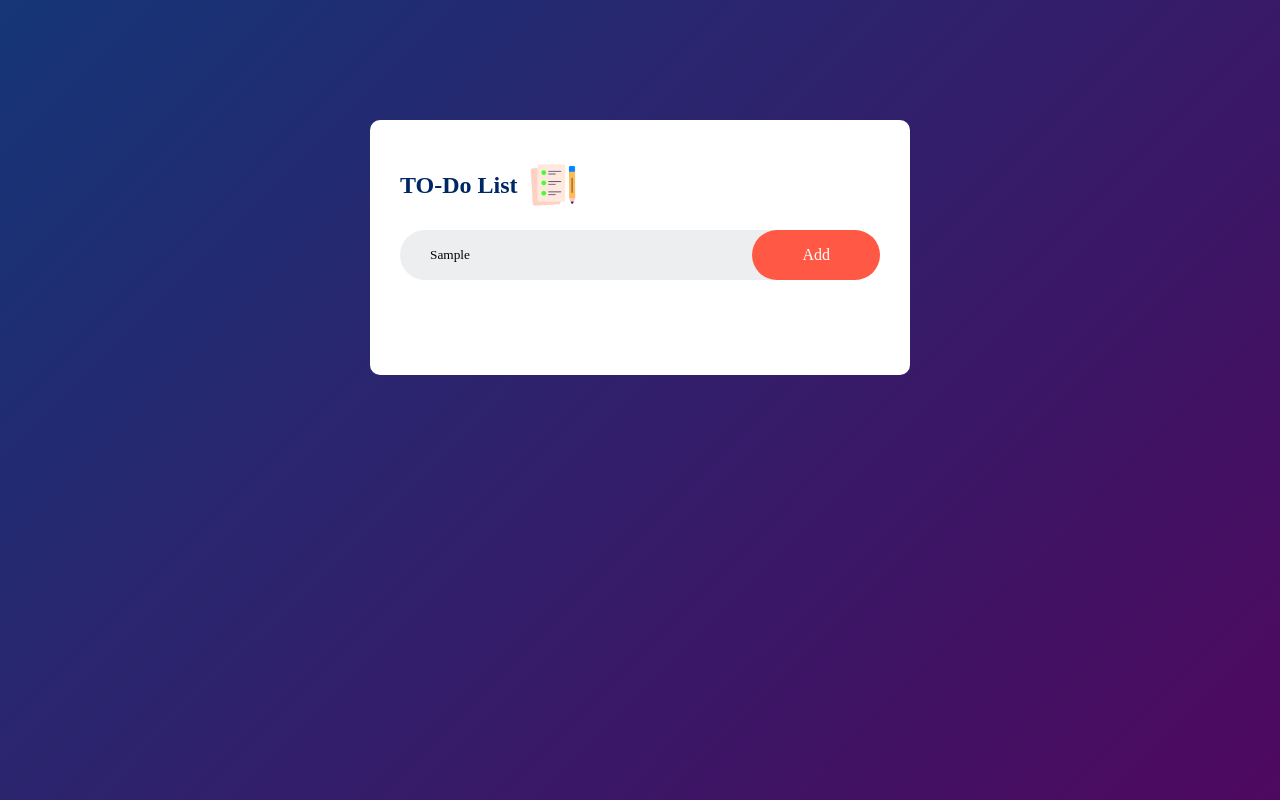
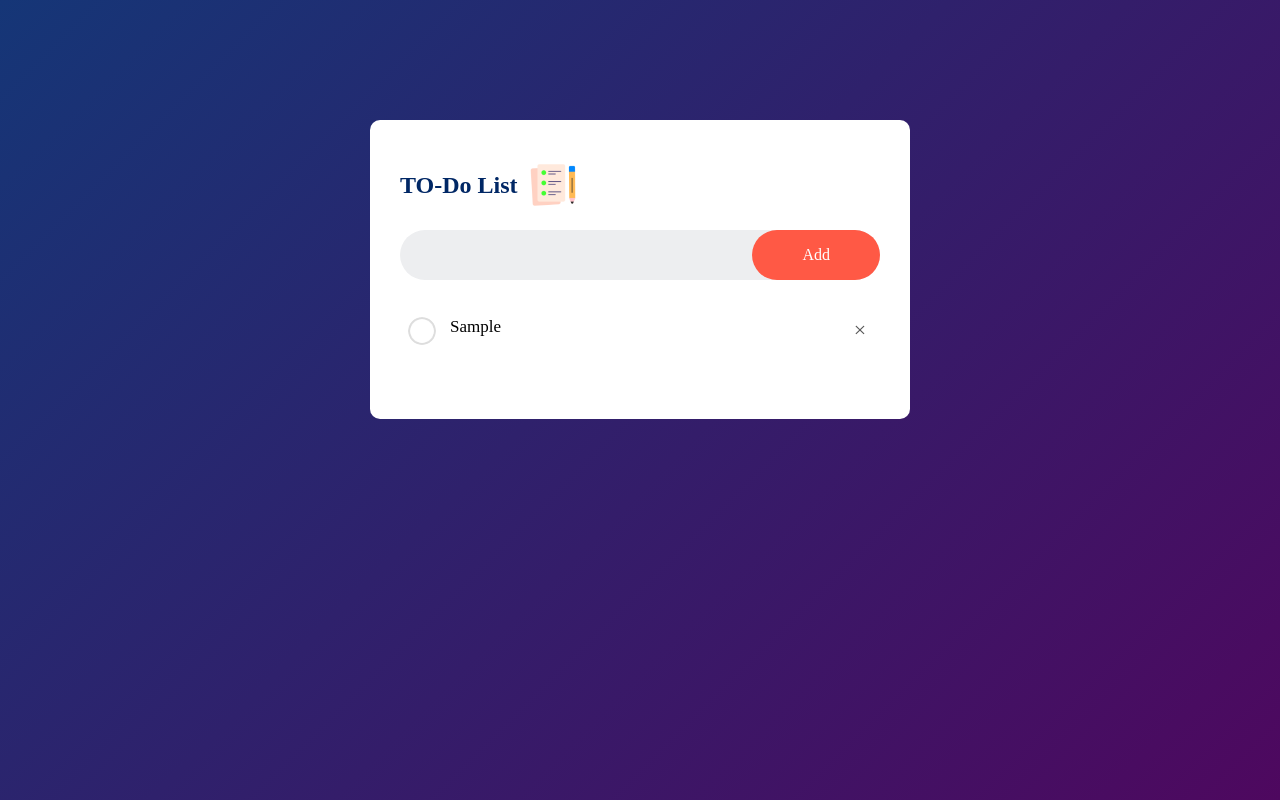
Before and after one commit to maitymohar/WEB-PROJECTS, a plain HTML site: page TODO APPLICATION/index.html in a window 1280 px wide. Both pictures are taken after typing "Sample" into the empty fields and a click on the button "Add". Drawn offline with Linux system fonts and the light colour scheme.

Commit message:
TODO APPLICATION

```diff
--- a/TODO APPLICATION/index.html
+++ b/TODO APPLICATION/index.html
@@ -12,8 +12,13 @@
         <h2>TO-Do List <img src="./images/icon.png" alt=""></h2>
         <div class="row">
             <input type="text" name="" id="input-box" placeholder="Add Your text">
-            <button>Add</button>
+            <button onclick="addTask()">Add</button>
         </div>
+        <ul id="list-container">
+            <!--<li class="checked">Task1</li>
+            <li>Task2</li>
+            <li>Task3</li>-->
+        </ul>
     </div>
  </div>
 <script src="index.js"></script>
--- a/TODO APPLICATION/index.js
+++ b/TODO APPLICATION/index.js
@@ -0,0 +1,28 @@
+const inputBox = document.getElementById("input-box");
+const listContainer = document.getElementById("list-container")
+
+function addTask(){
+    if(inputBox.value === ' ')
+    {
+        alert("You must write something");
+    }
+    else
+    {
+        let li = document.createElement("li");
+        li.innerHTML =inputBox.value;
+        listContainer.appendChild(li);
+        let span = document.createElement("span")
+        span.innerHTML="\u00d7";
+        li.appendChild(span);
+    }
+    inputBox.value = " ";
+}
+listContainer.addEventListener("click", function(e){
+    if(e.target.tagName === "LI"){
+        e.target.classList.toggle("checked");
+    }
+    else if(e.target.tagName === "SPAN"){
+        e.target.parentElement.remove();
+    }
+
+}, false)
--- a/TODO APPLICATION/style.css
+++ b/TODO APPLICATION/style.css
@@ -60,3 +60,53 @@ button{
     cursor: pointer;
     border-radius: 40px;
 }
+button:hover{
+    transition: 1s;
+    background-color: rgb(212, 23, 23)
+    ;
+}
+ul li{
+    list-style: none;
+    font-size: 17px;
+    padding: 12px 8px 12px 50px;
+    user-select: none;
+    cursor: pointer;
+    position: relative;
+
+}
+ul li::before{
+    content: '';
+    position: absolute;
+    height: 28px;
+    width: 28px;
+    border-radius: 50%;
+    background-image: url(images/unchecked.png);
+    background-size: cover;
+    background-position: center;
+    top: 12px;
+    left: 8px;
+
+}
+ul li.checked{
+    color: #555;
+    text-decoration: line-through;
+}
+ul li.checked::before{
+    background-image: url(images/checked.png);
+}
+ul li span{
+    position: absolute;
+    right: inherit;
+    right: 0;
+    top: 5px;
+    width: 40px;
+    height: 40px;
+    font-size: 22px;
+    color: #555;
+    line-height: 40px;
+    text-align: center;
+}
+ul li span:hover{
+    background: #edeef0 ;
+    border-radius: 50%;
+}
```
